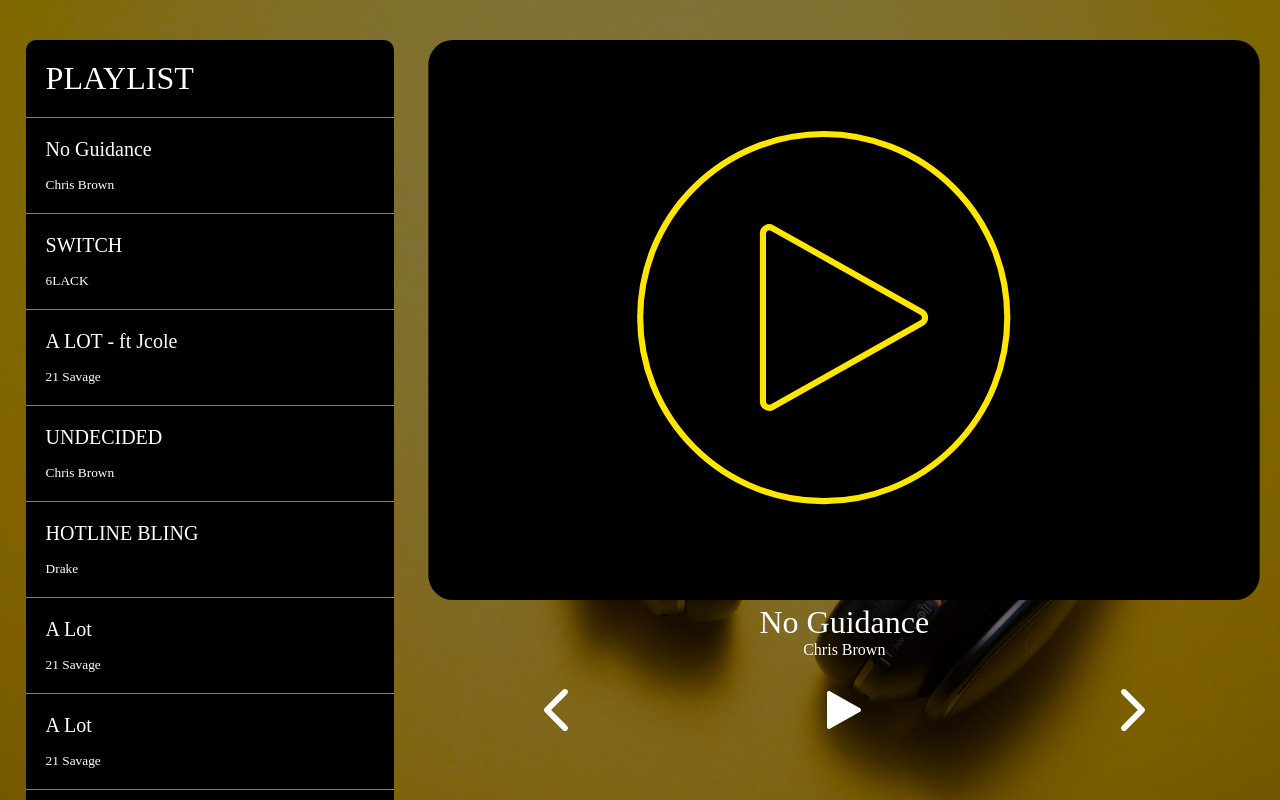
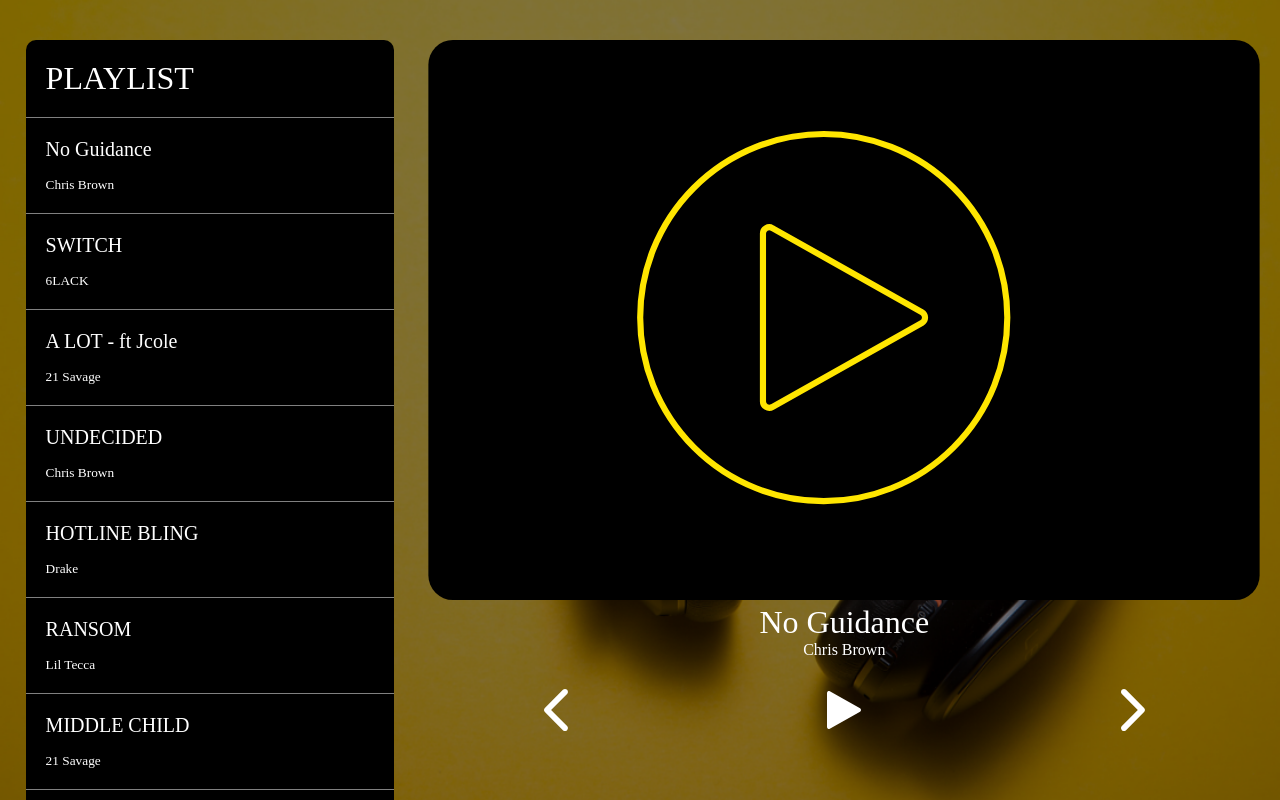
Before and after one commit to dhanielcodes/Music-player, a Vue app: page / in a window 1280 px wide. Built offline with nearby package versions, Linux system fonts and the light colour scheme; a web font is replaced by a local one.

Commit message:
done with songs

```diff
--- a/src/components/Home.vue
+++ b/src/components/Home.vue
@@ -65,32 +65,32 @@
         {
           title: 'HOTLINE BLING',
           artist: 'Drake',
-          src: require('../assets/21 Savage – A Lot (OG Version)_(Downloadnaija-com).mp3')
+          src: require('../assets/Drake - Hotline Bling-128.mp3')
         },
         {
-          title: 'A Lot ',
-          artist: '21 Savage',
-          src: require('../assets/21 Savage – A Lot (OG Version)_(Downloadnaija-com).mp3')
+          title: 'RANSOM',
+          artist: 'Lil Tecca',
+          src: require('../assets/Lil_Tecca_-_Ransom_talkglitz.tv.mp3')
         },
         {
-          title: 'A Lot ',
+          title: 'MIDDLE CHILD',
           artist: '21 Savage',
-          src: require('../assets/21 Savage – A Lot (OG Version)_(Downloadnaija-com).mp3')
+          src: require('../assets/J_Cole_-_Middle_Child_talkglitz.tv.mp3')
         },
         {
-          title: 'A Lot ',
-          artist: '21 Savage',
-          src: require('../assets/21 Savage – A Lot (OG Version)_(Downloadnaija-com).mp3')
+          title: 'THUNDERCLOUDS',
+          artist: 'LSD',
+          src: require('../assets/LSD - Thunderclouds (Official Video) ft. Sia, Diplo, Labrinth-128.mp3')
         },
         {
-          title: 'A Lot ',
-          artist: '21 Savage',
-          src: require('../assets/21 Savage – A Lot (OG Version)_(Downloadnaija-com).mp3')
+          title: '101 FM',
+          artist: 'Little Simz',
+          src: require('../assets/Little Simz - 101 FM (Official Video)-64.mp3')
         },
         {
-          title: 'A Lot ',
-          artist: '21 Savage',
-          src: require('../assets/21 Savage – A Lot (OG Version)_(Downloadnaija-com).mp3')
+          title: 'BLACKJACK fr Cordea',
+          artist: 'Blackjack',
+          src: require('../assets/01 BLACKJACK (feat. YBN Cordae) Rem.mp3')
         },
       ],
       player: new Audio()
```
Also changed, not shown: 2 other files (tests, documents, lock files or other folders).
